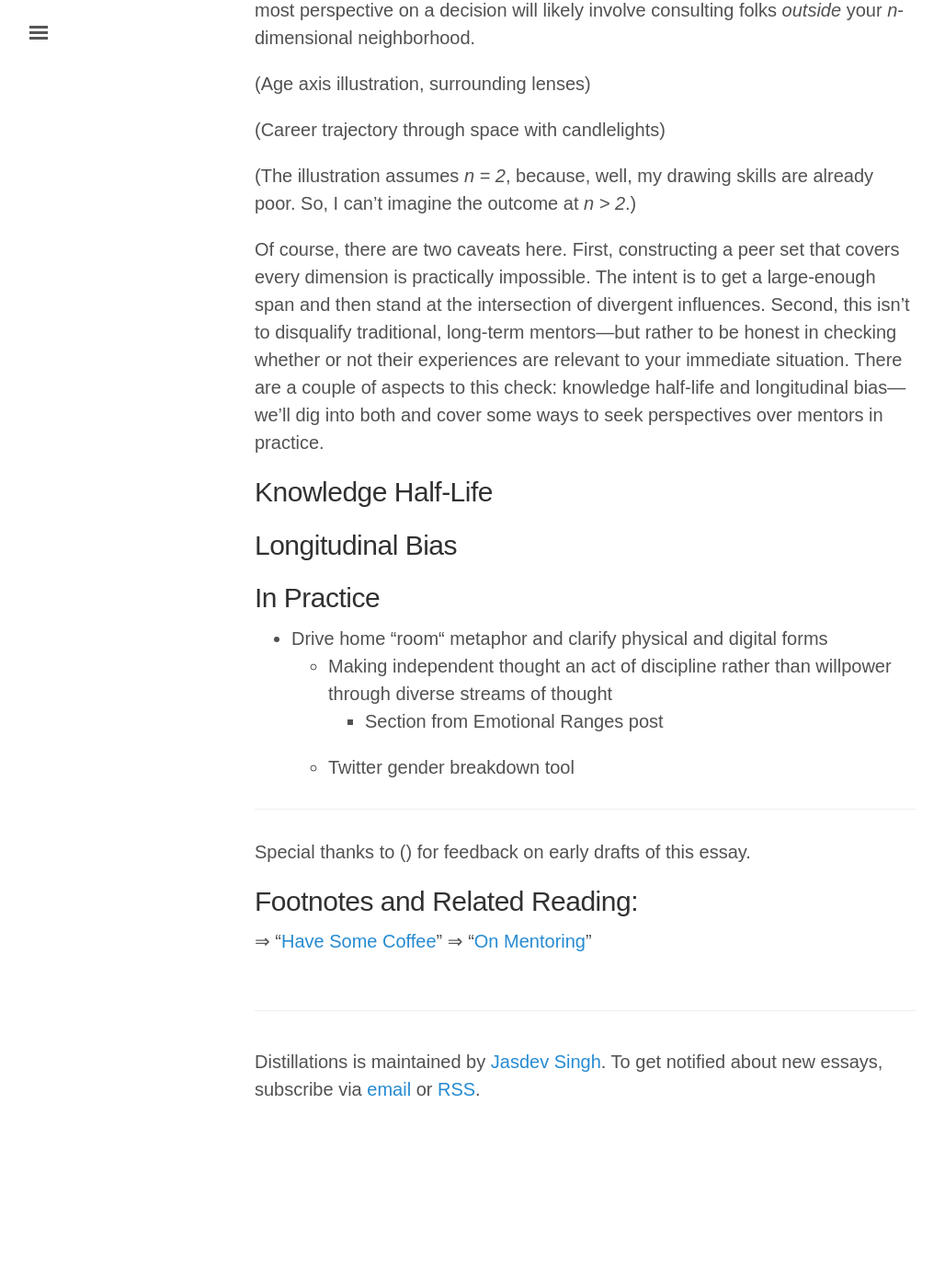
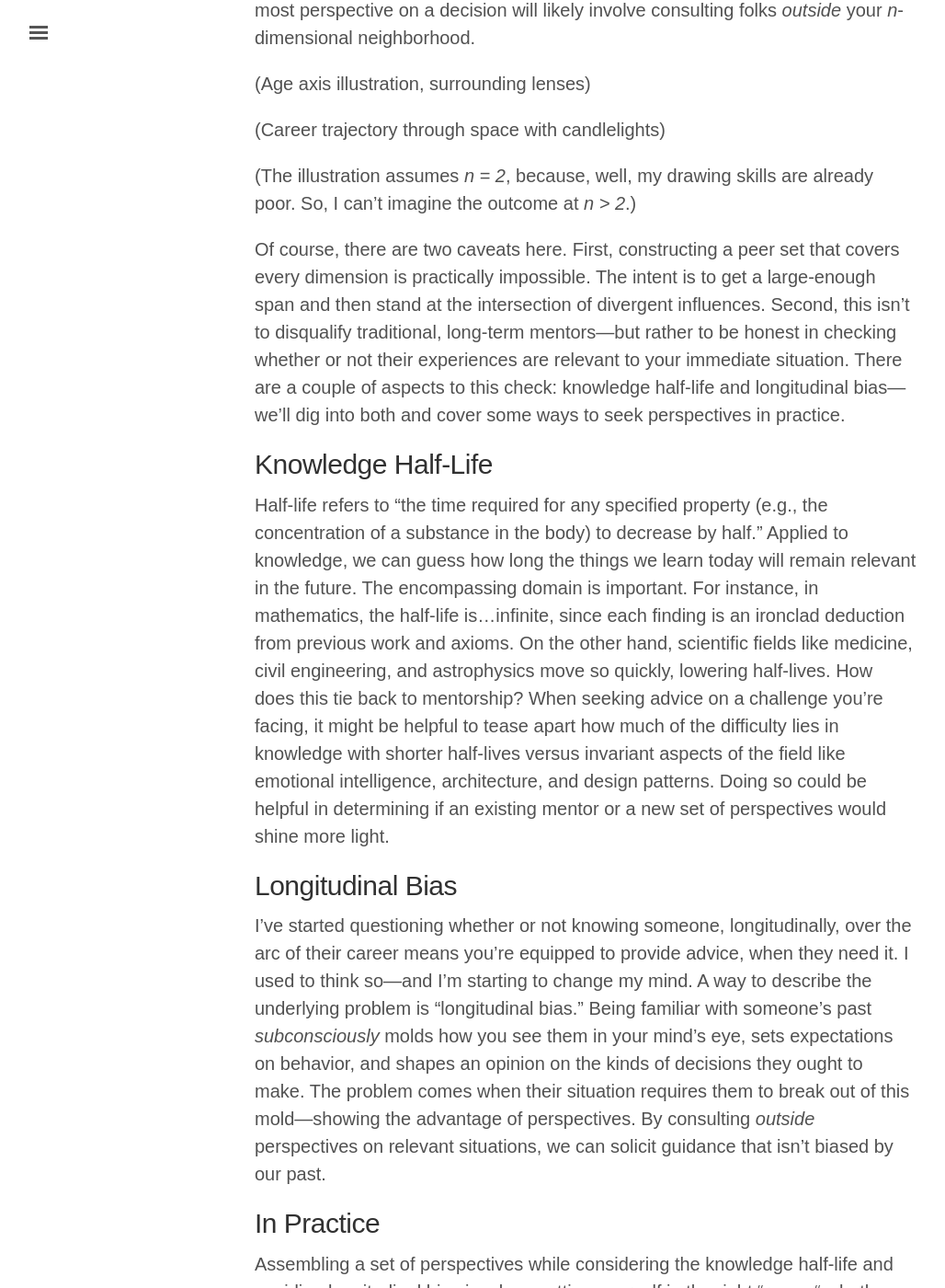
Before and after one commit to rvsrvs/jasdev.github.io, a Jekyll site: the page built from _posts/2018-4-12-seek-perspectives.md, in a window 1280 px wide and 1400 px high, scrolled down 736 px. Shown: the whole window at 92% size, without its empty margins (3-1031 px from the left). Built offline with Jekyll 4.4.1, drawn with Linux system fonts in a browser that asks for light colours; some web fonts are replaced; before the commit the page ends 1975 px from its top, so only the background shows below that; some of the changed text lies outside the part shown.

Commit message:
Inching Along

```diff
--- a/_posts/2018-4-12-seek-perspectives.md
+++ b/_posts/2018-4-12-seek-perspectives.md
@@ -15,24 +15,48 @@ Perspectives are more effective to seek out and age is just  one dimension to st
 
 (The illustration assumes _n = 2_, because, well, my drawing skills are already poor. So, I can’t imagine the outcome at _n > 2_.)
 
-Of course, there are two caveats here. First, constructing a peer set that covers every dimension is practically impossible. The intent is to get a large-enough span and then stand at the intersection of divergent influences. Second, this isn’t to disqualify traditional, long-term mentors—but rather to be honest in checking whether or not their experiences are relevant to your immediate situation. There are a couple of aspects to this check: knowledge half-life and longitudinal bias—we’ll dig into both and cover some ways to seek perspectives over mentors in practice.
+Of course, there are two caveats here. First, constructing a peer set that covers every dimension is practically impossible. The intent is to get a large-enough span and then stand at the intersection of divergent influences. Second, this isn’t to disqualify traditional, long-term mentors—but rather to be honest in checking whether or not their experiences are relevant to your immediate situation. There are a couple of aspects to this check: knowledge half-life and longitudinal bias—we’ll dig into both and cover some ways to seek perspectives in practice.
 
 ## Knowledge Half-Life
 
+Half-life refers to “the time required for any specified property (e.g., the concentration of a substance in the body) to decrease by half.” Applied to knowledge, we can guess how long the things we learn today will remain relevant in the future. The encompassing domain is important. For instance, in mathematics, the half-life is…infinite, since each finding is an ironclad deduction from previous work and axioms. On the other hand, scientific fields like medicine, civil engineering, and astrophysics move so quickly, lowering half-lives. How does this tie back to mentorship? When seeking advice on a challenge you’re facing, it might be helpful to tease apart how much of the difficulty lies in knowledge with shorter half-lives versus invariant aspects of the field like emotional intelligence, architecture, and design patterns. Doing so could be helpful in determining if an existing mentor or a new set of perspectives would shine more light.
+
 ## Longitudinal Bias
+
+I’ve started questioning whether or not knowing someone, longitudinally, over the arc of their career means you’re equipped to provide advice, when they need it. I used to think so—and I’m starting to change my mind. A way to describe the underlying problem is “longitudinal bias.” Being familiar with someone’s past _subconsciously_ molds how you see them in your mind’s eye, sets expectations on behavior, and shapes an opinion on the kinds of decisions they ought to make. The problem comes when their situation requires them to break out of this mold—showing the advantage of perspectives. By consulting _outside_ perspectives on relevant situations, we can solicit guidance that isn’t biased by our past.
 
 ## In Practice
 
-- Drive home “room“ metaphor and clarify physical and digital forms
-    - Making independent thought an act of discipline rather than willpower through diverse streams of thought
-        - Section from Emotional Ranges post
-    - Twitter gender breakdown tool
+Assembling a set of perspectives while considering the knowledge half-life and avoiding longitudinal bias involves putting yourself in the right “rooms“—both physically and digitally. I’m going to focus on the latter, as it’s often overlooked in mentorship discussions.
+
+Extending a section from a previous essay, “[Emotional Ranges](/emotional-ranges),“ Twitter is an incredible tool for not only cultivating empathy, but also constructing a diverse intellectual peer set.
+
+> While Twitter receives a lot of rightly-deserved flak for no longer harboring a safe space for those in the minority of the aforementioned dimensions, it has the power to enable users to be deliberate about the metaphorical “rooms“ they place themselves in, for better or for worse. On the worse end, the “room“ is filled to the brim with similar walks of life, reinforcing confirmation bias. On the better end, it’s a wonderful educational tool in cultivating empathy.
+
+Following folks from walks of life unlike your own let’s you span a larger subset of the _n_-dimensional space we discussed earlier. An added benefit of placing your consciousness at the confluence of diverse streams of thought is that it makes independent thinking more of an act of discipline, rather than leaving it up to willpower.
+
+I don’t mean to imply I’m perfect at this—my following graph is a continual work in progress. Yet, there is a tool and an approach that has worked for me.
+
+First is a Twitter gender breakdown tool, [Proporti.onl](https://www.proporti.onl). The code is a bit dated, “[inaccurate,] and undercounts nonbinary folk, but it’s better than making no effort at all.” Proporti.onl has given me a frame of reference—albeit an approximation—in working towards increasing the variance of my feed.
+
+Second is a subtle habit I’ve picked up since using Twitter over the years. Let’s assume there are two contributors, _A_ and _B_, behind a major project that got announced. I’ll follow the one with _fewer_ followers (say, _B_). Odds are _B_ will bring a newer, humbler perspective into my feed and, by retweeting them, it’ll chip away at existing associations between the project and _A_—a reminder that our usual habits around attaching a single person to an effort inadvertently “others” contributors with a smaller footprint. This speaks a bit to my qualm around Twitter Lists and “you should follow _{Q, R, S, T…}_”-style tweets. Having a [surface area on Twitter isn’t necessarily correlated with skill](https://twitter.com/nbashaw/status/810339855641223168).
+
+---
+
+- “300 lenses on the world.”
 
 ---
 
 Special thanks to () for feedback on early drafts of this essay.
 
-## Footnotes and Related Reading:
+## Related Reading:
 
 ⇒ “[Have Some Coffee](https://medium.com/thelist/have-some-coffee-9e468d958e77)”
+
 ⇒ “[On Mentoring](https://themanual.org/read/issues/4/diana-kimball/article)”
+
+⇒ “[72% Of The People I Follow On Twitter Are Men](https://emptysqua.re/blog/gender-of-twitter-users-i-follow/)”
+
+⇒ “[Lists of Women Don’t Change Anything](https://cate.blog/2017/06/29/lists-of-women-dont-change-anything/)”
+
+⇒ “[Why Twitter Is Dope And How To Use It](https://speakerdeck.com/nikhilkrishnan/why-twitter-is-dope-and-how-to-use-it)”
```
